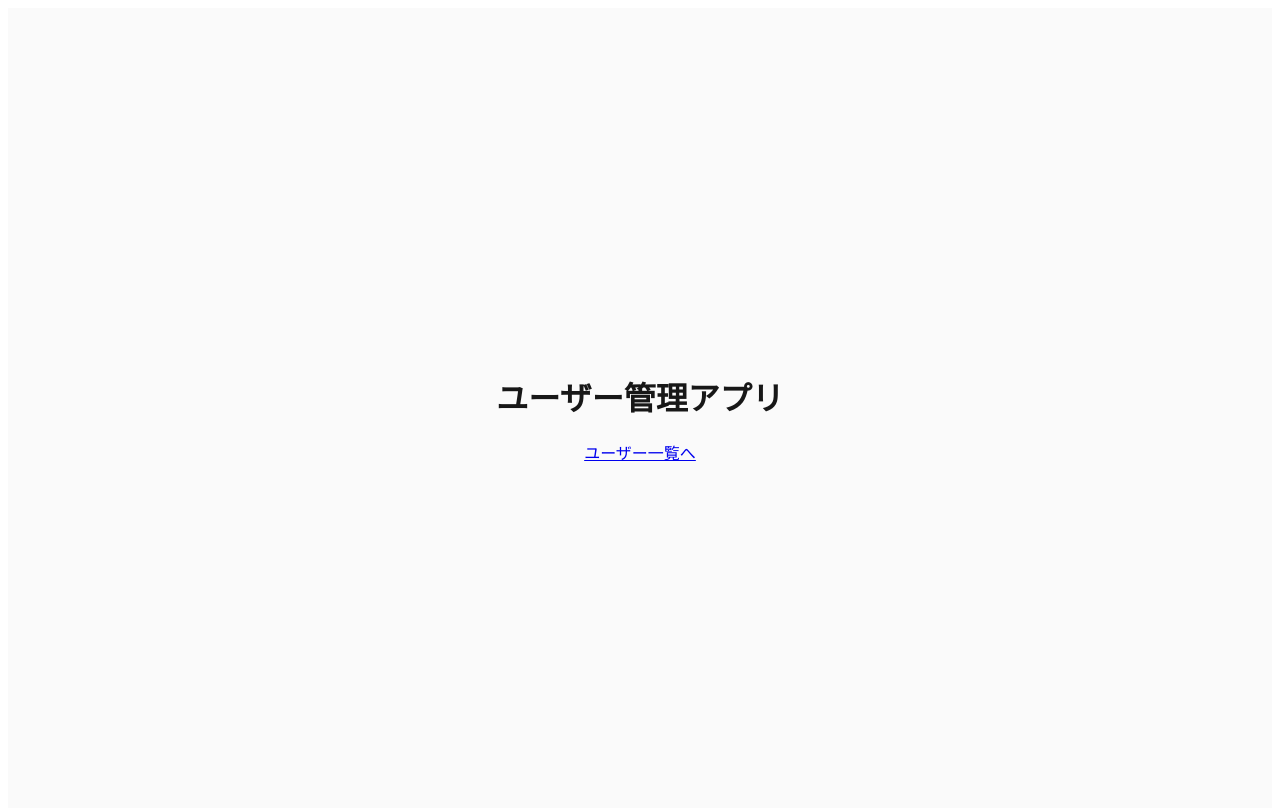
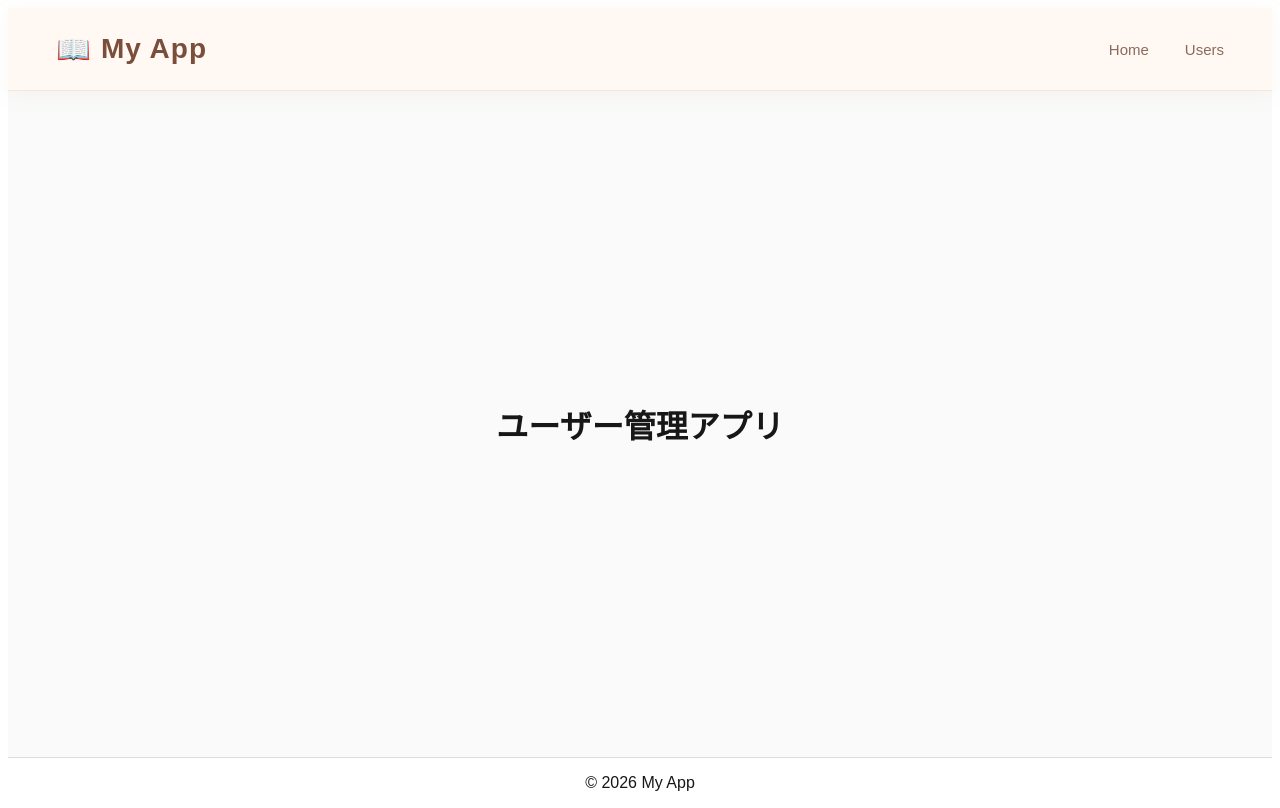
Before and after one commit to fukutaniryousuke/React-my-app, a Next.js app: page / in a window 1280 px wide. Built offline with nearby package versions, Linux system fonts and the light colour scheme; no server answers.

Commit message:
ヘッダー・フッター作成

```diff
--- a/src/app/layout.tsx
+++ b/src/app/layout.tsx
@@ -2,6 +2,8 @@ import type { Metadata } from "next";
 import { Geist, Geist_Mono } from "next/font/google";
 import "./globals.css";
 import { MswProvider } from "../components/providers/MswProvider";
+import Header from "../components/common/Header/Header";
+import Footer from "../components/common/Footer/Footer";
 const geistSans = Geist({
   variable: "--font-geist-sans",
   subsets: ["latin"],
@@ -28,7 +30,9 @@ export default function RootLayout({
       className={`${geistSans.variable} ${geistMono.variable} h-full antialiased`}
     >
       <body className="min-h-full flex flex-col">
+        <Header />
         <MswProvider>{children}</MswProvider>
+        <Footer />
       </body>
     </html>
   );
--- a/src/app/page.tsx
+++ b/src/app/page.tsx
@@ -4,8 +4,6 @@ export default function Home() {
   return (
     <div className="flex flex-col flex-1 items-center justify-center bg-zinc-50 font-sans dark:bg-black">
       <h1>ユーザー管理アプリ</h1>
-
-      <Link href="/users">ユーザー一覧へ</Link>
     </div>
   );
 }
--- /dev/null
+++ b/src/components/common/Footer/Footer.module.scss
@@ -0,0 +1,9 @@
+.footer {
+  height: 50px;
+
+  display: flex;
+  align-items: center;
+  justify-content: center;
+
+  border-top: 1px solid #ddd;
+}
--- /dev/null
+++ b/src/components/common/Footer/Footer.tsx
@@ -0,0 +1,9 @@
+import styles from "./Footer.module.scss";
+
+export default function Footer() {
+  return (
+    <footer className={styles.footer}>
+      <p>© 2026 My App</p>
+    </footer>
+  );
+}
--- /dev/null
+++ b/src/components/common/Header/Header.module.scss
@@ -0,0 +1,85 @@
+.header {
+  height: 82px;
+
+  padding: 0 48px;
+
+  display: flex;
+  align-items: center;
+  justify-content: space-between;
+
+  background: rgba(255, 248, 243, 0.95);
+
+  backdrop-filter: blur(8px);
+
+  border-bottom: 1px solid #f3e7dc;
+
+  box-shadow: 0 4px 20px rgba(188, 150, 126, 0.08);
+
+  position: sticky;
+  top: 0;
+
+  z-index: 100;
+}
+
+.logoArea {
+  display: flex;
+  align-items: center;
+  gap: 10px;
+}
+
+.logoIcon {
+  font-size: 28px;
+}
+
+.logo {
+  font-size: 28px;
+  font-weight: 700;
+
+  color: #7a4e3a;
+
+  letter-spacing: 1px;
+}
+
+.nav {
+  display: flex;
+  align-items: center;
+  gap: 36px;
+}
+
+.link {
+  position: relative;
+
+  text-decoration: none;
+
+  color: #8b6b5c;
+
+  font-size: 15px;
+  font-weight: 500;
+
+  transition: 0.2s ease;
+}
+
+.link:hover {
+  color: #c0846a;
+}
+
+.link::after {
+  content: "";
+
+  position: absolute;
+  left: 0;
+  bottom: -8px;
+
+  width: 0%;
+  height: 2px;
+
+  border-radius: 999px;
+
+  background: #e7b8a1;
+
+  transition: width 0.25s ease;
+}
+
+.link:hover::after {
+  width: 100%;
+}
--- /dev/null
+++ b/src/components/common/Header/Header.tsx
@@ -0,0 +1,23 @@
+import Link from "next/link";
+import styles from "./Header.module.scss";
+
+export default function Header() {
+  return (
+    <header className={styles.header}>
+      <div className={styles.logoArea}>
+        <span className={styles.logoIcon}>📖</span>
+        <h1 className={styles.logo}>My App</h1>
+      </div>
+
+      <nav className={styles.nav}>
+        <Link href="/" className={styles.link}>
+          Home
+        </Link>
+
+        <Link href="/users" className={styles.link}>
+          Users
+        </Link>
+      </nav>
+    </header>
+  );
+}
```
